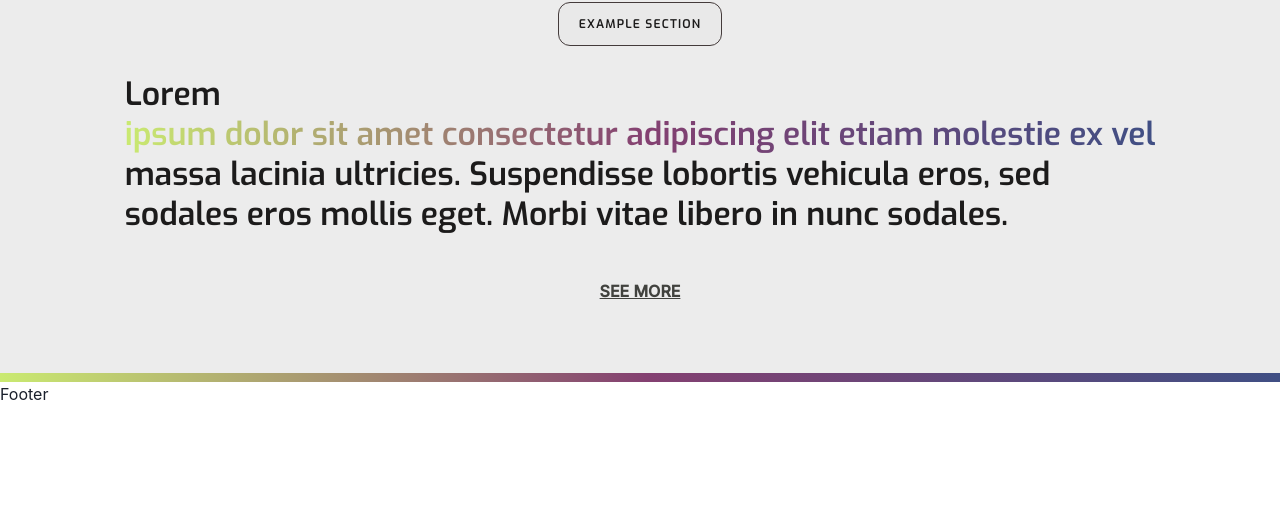
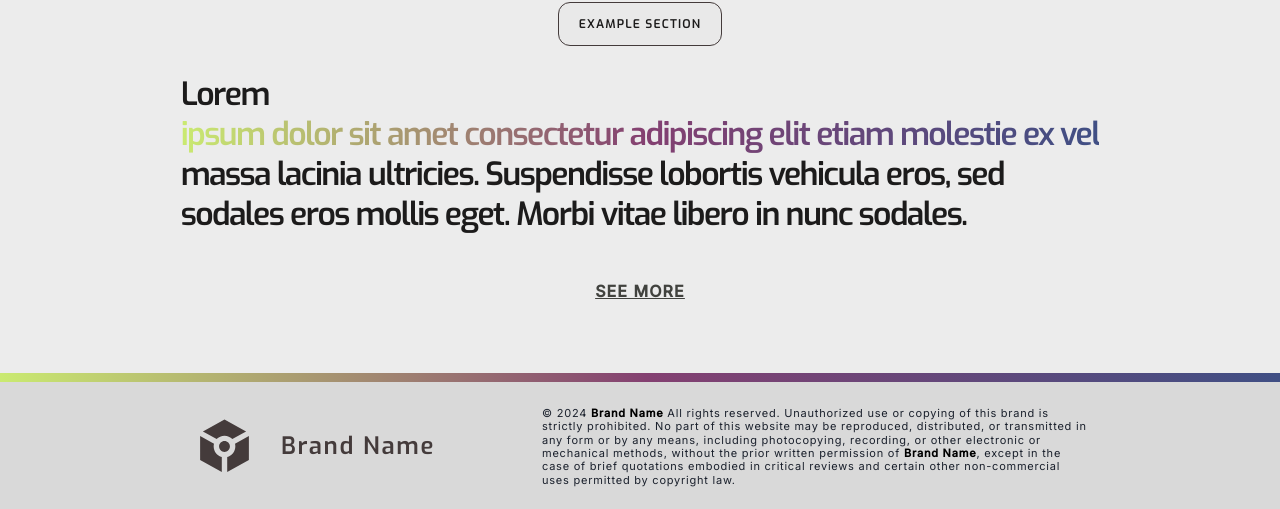
Before and after one commit to zsozsi-fekete/netfire-coding-challenge, a React (Vite) app: page / in a window 1280 px wide. Shown: the part 868-1377 px from the top of the page. Before the commit the page ends 1274 px from the top, so only its background shows below. Built offline with nearby package versions, Linux system fonts and the light colour scheme.

Commit message:
Added Footer component, fixed text css

```diff
--- a/src/components/Footer.tsx
+++ b/src/components/Footer.tsx
@@ -1,7 +1,44 @@
-import { Flex } from "@chakra-ui/react";
+import { Flex, Highlight, Image, Text } from "@chakra-ui/react";
+import logo from "@/assets/logo.svg";
 
 const Footer = () => {
-  return <Flex>Footer</Flex>;
+  const properties = {
+    brandName: "Brand Name",
+    smallPrint:
+      "© 2024 Brand Name All rights reserved. Unauthorized use or copying of this brand is strictly prohibited. No part of this website may be reproduced, distributed, or transmitted in any form or by any means, including photocopying, recording, or other electronic or mechanical methods, without the prior written permission of Brand Name, except in the case of brief quotations embodied in critical reviews and certain other non-commercial uses permitted by copyright law.",
+    query: "Brand Name",
+  };
+  return (
+    <Flex w="100%" justify="center" bg="brand.footer-bg">
+      <Flex align="center" justify="center" py="25px" w="70%" gap="50px">
+        <Flex align="center" gap="24px" minW="300px">
+          <Image src={logo} alt="Logo" />
+          <Text
+            fontFamily="Exo"
+            fontSize="24px"
+            fontWeight="semibold"
+            lineHeight="31.9px"
+            letterSpacing="0.07em"
+            color="brand.footer-brand-name"
+            w="100%"
+          >
+            {properties.brandName}
+          </Text>
+        </Flex>
+        <Text
+          fontFamily="Inter"
+          fontWeight="normal"
+          fontSize="11px"
+          lineHeight="13.31px"
+          letterSpacing="0.07em"
+        >
+          <Highlight query={properties.query} styles={{ fontWeight: "bold" }}>
+            {properties.smallPrint}
+          </Highlight>
+        </Text>
+      </Flex>
+    </Flex>
+  );
 };
 
 export default Footer;
--- a/src/features/Home/components/Example.tsx
+++ b/src/features/Home/components/Example.tsx
@@ -1,13 +1,5 @@
 import StyledBadge from "@/components/StyledBadge";
-import {
-  Box,
-  Button,
-  Flex,
-  Link,
-  Mark,
-  Text,
-  useHighlight,
-} from "@chakra-ui/react";
+import { Box, Flex, Link, Mark, Text, useHighlight } from "@chakra-ui/react";
 
 const Example = () => {
   const properties = {
@@ -43,6 +35,7 @@ const Example = () => {
             fontFamily="Exo"
             fontWeight="semibold"
             lineHeight="40px"
+            letterSpacing="-0.05em"
             color="brand.example-text"
           >
             {chunks.map((chunk) => {
@@ -61,6 +54,7 @@ const Example = () => {
           fontWeight="semibold"
           textDecoration="underline"
           color="brand.see-more-link"
+          letterSpacing="0.07em"
           mt="17px"
         >
           {properties.seeMore}
--- a/src/features/Home/components/Hero.tsx
+++ b/src/features/Home/components/Hero.tsx
@@ -41,6 +41,7 @@ const Hero = () => {
               fontSize="45px"
               fontFamily="Exo"
               lineHeight="57px"
+              letterSpacing="-0.05em"
               fontWeight="semibold"
             >
               {properties.text1}
@@ -49,6 +50,7 @@ const Hero = () => {
               fontSize="45px"
               fontFamily="Exo"
               lineHeight="57px"
+              letterSpacing="-0.05em"
               fontWeight="semibold"
               color="brand.hero-text"
             >
@@ -58,6 +60,7 @@ const Hero = () => {
               fontSize="45px"
               fontFamily="Exo"
               lineHeight="57px"
+              letterSpacing="-0.05em"
               fontWeight="semibold"
               color="brand.hero-text"
             >
--- a/src/theme/foundations/colors.ts
+++ b/src/theme/foundations/colors.ts
@@ -25,6 +25,10 @@ const colors = {
     "example-bg": "#ECECEC",
     "example-text": "#1C1B1B",
     "see-more-link": "#41423E",
+
+    // footer colors
+    "footer-bg": "#D9D9D9",
+    "footer-brand-name": "#443B3B",
   },
 };
 
```
